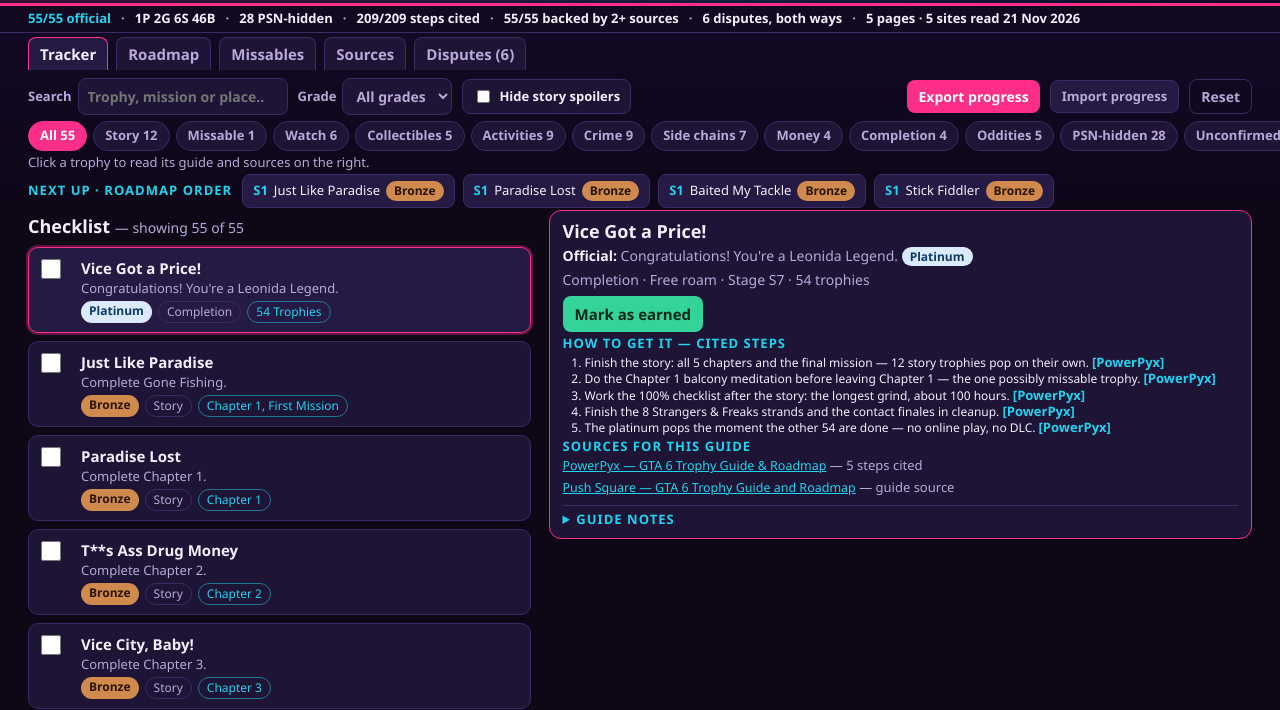
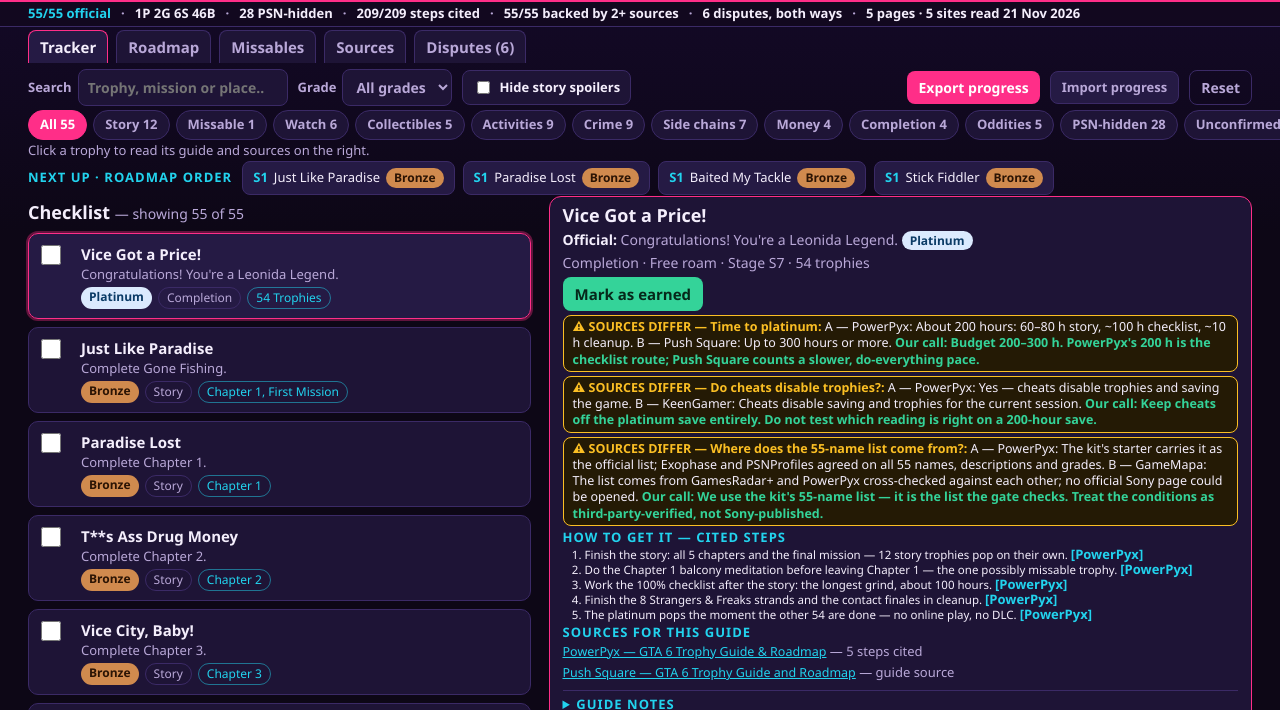
Before and after one commit to 0xdirosa/gta6-trophy-guide-01, a plain HTML site: page app/index.html in a window 1280 px wide. Shown: the part 109-819 px from the top of the page. Drawn offline with Linux system fonts and the light colour scheme.

Commit message:
Leonida Platinum v5: in-panel missable-dispute note on Positive Mental Attitude (juri lokal: satu-satunya celah rank 10)

```diff
--- a/app/app.js
+++ b/app/app.js
@@ -324,6 +324,33 @@ function renderDetailInto(root) {
     warn.append(el('p', null, 'Protect yourself: ' + t.risk.protect + ' [' + t.risk.src + ']'));
     box.append(warn);
   }
+  // In-panel dispute notes: where the sources disagree about this trophy,
+  // show both versions here (not only on the Disputes tab). d-balcony gets a
+  // one-line summary of the same dispute (same facts, fewer words); other
+  // disputes render in full.
+  const DISPUTE_SHORT = {
+    'd-balcony': {
+      a: 'PowerPyx: the balcony raises the counter +1, but may not count as one of the 18.',
+      b: 'KeenGamer: the balcony is a separate first step, not one of the 18.',
+      call: 'Do the balcony in Chapter 1 anyway.',
+    },
+  };
+  for (const d of doc.disputes.filter((x) => x.trophies.includes(t.id))) {
+    const s = DISPUTE_SHORT[d.id];
+    const note = el('div', 'dispute-note');
+    const body = el('p', 'dispute-note-body');
+    body.append(el('span', 'dispute-note-lead', '⚠ SOURCES DIFFER — ' + (s ? '' : d.topic + ': ')));
+    if (s) {
+      body.append(document.createTextNode(s.a + ' ' + s.b + ' '));
+      body.append(el('strong', null, 'Our call: ' + s.call));
+    } else {
+      body.append(document.createTextNode('A — ' + d.a.src + ': ' + d.a.claim + ' '));
+      body.append(document.createTextNode('B — ' + d.b.src + ': ' + d.b.claim + ' '));
+      body.append(el('strong', null, 'Our call: ' + d.call));
+    }
+    note.append(body);
+    box.append(note);
+  }
   if (t.steps && t.steps.length) {
     box.append(el('h3', null, 'How to get it — cited steps'));
     const ol = el('ol', 'steps');
--- a/app/style.css
+++ b/app/style.css
@@ -37,7 +37,7 @@ button, select, input { font: inherit; color: inherit; }
   gap: 28px;
   justify-content: space-between;
   align-items: stretch;
-  padding: 7px 28px 6px;
+  padding: 5px 28px 4px;
   border-bottom: 3px solid var(--pink);
   background: linear-gradient(100deg, rgba(255,46,136,.16), rgba(34,211,238,.10) 60%, transparent);
 }
@@ -67,7 +67,7 @@ button, select, input { font: inherit; color: inherit; }
   flex-wrap: wrap;
   gap: 6px 10px;
   align-items: center;
-  padding: 3px 28px;
+  padding: 2px 28px;
   background: #12081f;
   border-bottom: 1px solid var(--line);
   font-size: 13px;
@@ -78,7 +78,7 @@ button, select, input { font: inherit; color: inherit; }
 .audit-sep { color: var(--muted); }
 
 /* Tabs */
-.tabs { display: flex; gap: 8px; padding: 4px 28px 0; flex-wrap: wrap; }
+.tabs { display: flex; gap: 8px; padding: 3px 28px 0; flex-wrap: wrap; }
 .tab {
   background: var(--card);
   border: 1px solid var(--line);
@@ -97,7 +97,7 @@ button, select, input { font: inherit; color: inherit; }
   flex-wrap: wrap;
   gap: 10px;
   align-items: center;
-  padding: 8px 28px 4px;
+  padding: 6px 28px 3px;
 }
 .controls label { font-size: 13px; color: var(--muted); font-weight: 600; display: flex; gap: 6px; align-items: center; }
 .controls select, .controls input[type="search"] {
@@ -123,7 +123,7 @@ button, select, input { font: inherit; color: inherit; }
 .import-btn { background: var(--card2); border: 1px solid var(--line); color: var(--text); }
 .import-btn input { display: none; }
 .spoiler-toggle { background: var(--card); border: 1px solid var(--line); border-radius: 8px; padding: 7px 10px; color: var(--text) !important; }
-.chips { display: flex; flex-wrap: nowrap; gap: 6px; padding: 2px 28px 0; overflow-x: auto; scrollbar-width: none; }
+.chips { display: flex; flex-wrap: nowrap; gap: 6px; padding: 1px 28px 0; overflow-x: auto; scrollbar-width: none; }
 .chips::-webkit-scrollbar { display: none; }
 .chip {
   background: var(--card);
@@ -138,10 +138,10 @@ button, select, input { font: inherit; color: inherit; }
   flex-shrink: 0;
 }
 .chip.active { background: var(--pink); border-color: var(--pink); color: #fff; }
-.filter-note { padding: 0 28px; margin: 2px 0 0; color: var(--muted); font-size: 13px; min-height: 15px; }
+.filter-note { padding: 0 28px; margin: 1px 0 0; color: var(--muted); font-size: 13px; min-height: 15px; }
 
 /* Next up */
-.next-up { padding: 2px 28px 0; display: flex; gap: 10px; align-items: center; }
+.next-up { padding: 1px 28px 0; display: flex; gap: 10px; align-items: center; }
 .next-label { font-size: 13px; text-transform: uppercase; letter-spacing: .08em; color: var(--cyan); font-weight: 700; white-space: nowrap; }
 .next-list { list-style: none; display: flex; gap: 8px; flex-wrap: nowrap; overflow-x: auto; scrollbar-width: none; margin: 0; padding: 0; }
 .next-list::-webkit-scrollbar { display: none; }
@@ -159,7 +159,7 @@ button, select, input { font: inherit; color: inherit; }
 .next-stage { color: var(--cyan); font-weight: 800; }
 
 /* Two-column layout: checklist + guide detail */
-.layout { display: grid; grid-template-columns: minmax(0, 5fr) minmax(0, 7fr); gap: 18px; padding: 2px 28px 16px; align-items: start; }
+.layout { display: grid; grid-template-columns: minmax(0, 5fr) minmax(0, 7fr); gap: 18px; padding: 1px 28px 16px; align-items: start; }
 .list-col h2, .detail-col h2 { font-size: 18px; margin: 6px 0 10px; }
 .list-col h2 span { color: var(--muted); font-size: 14px; font-weight: 400; }
 .trophy-list { list-style: none; margin: 0; padding: 0; display: flex; flex-direction: column; gap: 8px; }
@@ -197,31 +197,38 @@ button, select, input { font: inherit; color: inherit; }
 
 /* Detail panel */
 .detail-col { position: sticky; top: 12px; }
-.detail { background: var(--card); border: 1px solid var(--pink); border-radius: 12px; padding: 9px 13px; }
+.detail { background: var(--card); border: 1px solid var(--pink); border-radius: 12px; padding: 7px 13px; }
 .detail-empty { color: var(--muted); }
 .detail h2 { font-size: 18px; margin: 1px 0 3px; }
-.detail .official { color: var(--muted); font-size: 14px; margin: 0 0 3px; }
+.detail .official { color: var(--muted); font-size: 14px; margin: 0 0 2px; }
 .detail .official strong { color: var(--text); }
-.detail h3 { font-size: 13px; text-transform: uppercase; letter-spacing: .08em; color: var(--cyan); margin: 4px 0 1px; }
+.detail h3 { font-size: 13px; text-transform: uppercase; letter-spacing: .08em; color: var(--cyan); margin: 3px 0 1px; }
 .detail p { margin: 3px 0; }
 .detail .guide-text { font-size: 15px; }
 .detail .sources { list-style: none; margin: 0; padding: 0; display: flex; flex-wrap: wrap; gap: 0 14px; }
 .detail .sources li { margin: 1px 0; font-size: 12.5px; }
 .detail .sources a { overflow-wrap: anywhere; }
 .claim-count { color: var(--muted); font-size: 13px; }
-.detail .risk-box { border-radius: 8px; padding: 4px 9px; font-size: 12.5px; line-height: 1.3; margin: 6px 0; }
+.detail .risk-box { border-radius: 8px; padding: 3px 9px; font-size: 12px; line-height: 1.25; margin: 4px 0; }
 .detail .risk-box.missable { background: #2a0e1e; border: 1px solid var(--pink); }
 .detail .risk-box.watch { background: #241a05; border: 1px solid var(--amber); }
+.detail .risk-box p { margin: 2px 0; }
+/* In-panel dispute note: where the sources disagree about this trophy, both
+   versions are shown here in the detail panel, not only on the Disputes tab. */
+.detail .dispute-note { background: #241a05; border: 1px solid var(--amber); border-radius: 8px; padding: 3px 9px; font-size: 12.5px; line-height: 1.3; margin: 4px 0; }
+.detail .dispute-note p { margin: 0; }
+.detail .dispute-note-lead { font-weight: 800; color: var(--amber); }
+.detail .dispute-note-body strong { color: var(--green); }
 .detail .risk-title { font-weight: 800; margin: 0 0 3px !important; }
 .detail .risk-box.missable .risk-title { color: var(--pink); }
 .detail .risk-box.watch .risk-title { color: var(--amber); }
 .detail .risk-src { color: var(--muted); font-size: 13px; }
 .detail .unconfirmed { background: #241a05; border: 1px solid var(--amber); border-radius: 8px; padding: 6px 9px; font-size: 14px; margin: 6px 0; }
-.detail .tick-row { margin-top: 6px; }
-.detail .tick-row button { background: var(--green); color: #06281a; border: 0; border-radius: 8px; padding: 7px 12px; font-weight: 800; cursor: pointer; }
+.detail .tick-row { margin-top: 4px; }
+.detail .tick-row button { background: var(--green); color: #06281a; border: 0; border-radius: 8px; padding: 6px 12px; font-weight: 800; cursor: pointer; }
 .detail .tick-row button.earned { background: transparent; border: 1px solid var(--green); color: var(--green); }
-.steps { margin: 3px 0 2px; padding-left: 22px; }
-.steps li { margin: 0; font-size: 12px; line-height: 1.25; }
+.steps { margin: 2px 0 1px; padding-left: 22px; }
+.steps li { margin: 0; font-size: 11.5px; line-height: 1.15; }
 .steps .ref { color: var(--cyan); font-weight: 700; font-size: 13px; white-space: nowrap; }
 .notes { margin-top: 6px; border-top: 1px solid var(--line); padding-top: 4px; }
 .notes summary { cursor: pointer; color: var(--cyan); font-size: 13px; font-weight: 700; text-transform: uppercase; letter-spacing: .08em; }
@@ -232,8 +239,8 @@ button, select, input { font: inherit; color: inherit; }
   background: var(--bg2);
   border: 1px solid var(--line);
   border-radius: 8px;
-  padding: 5px 9px;
-  margin: 3px 0;
+  padding: 3px 9px;
+  margin: 2px 0;
   flex-wrap: wrap;
 }
 .count-label { font-weight: 800; font-size: 13px; letter-spacing: .06em; color: var(--green); }
@@ -242,7 +249,7 @@ button, select, input { font: inherit; color: inherit; }
   border: 1px solid var(--line);
   border-radius: 6px;
   width: 28px;
-  height: 28px;
+  height: 24px;
   font-size: 16px;
   font-weight: 800;
   cursor: pointer;
```
Also changed, not shown: screenshots/1-cover.jpg.
